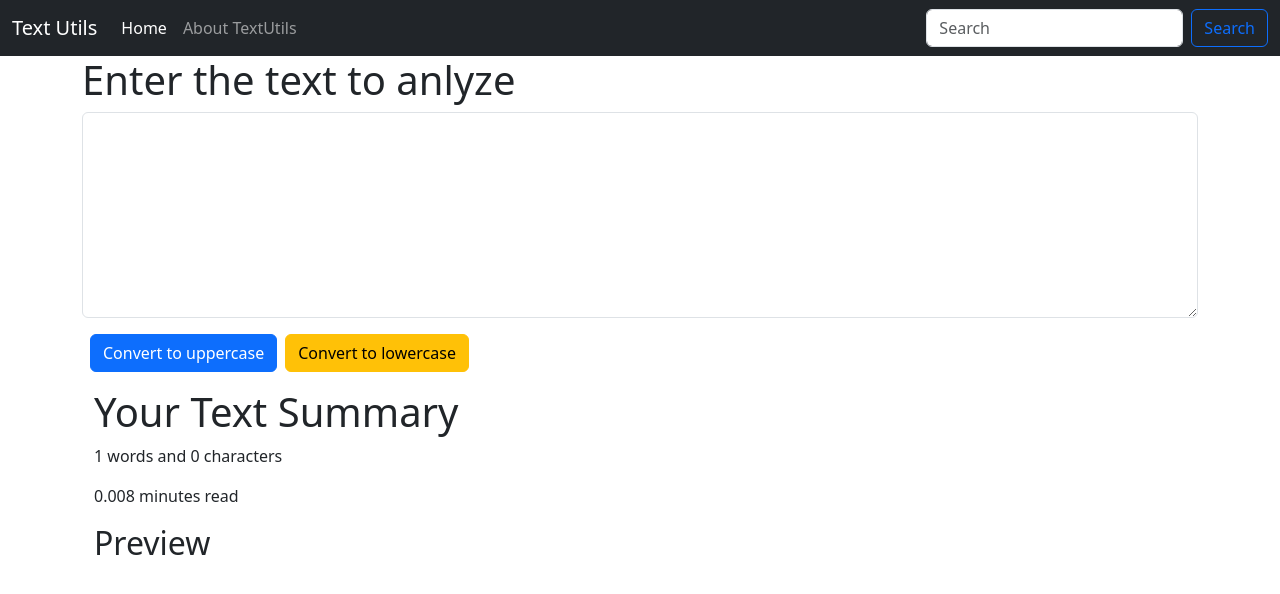
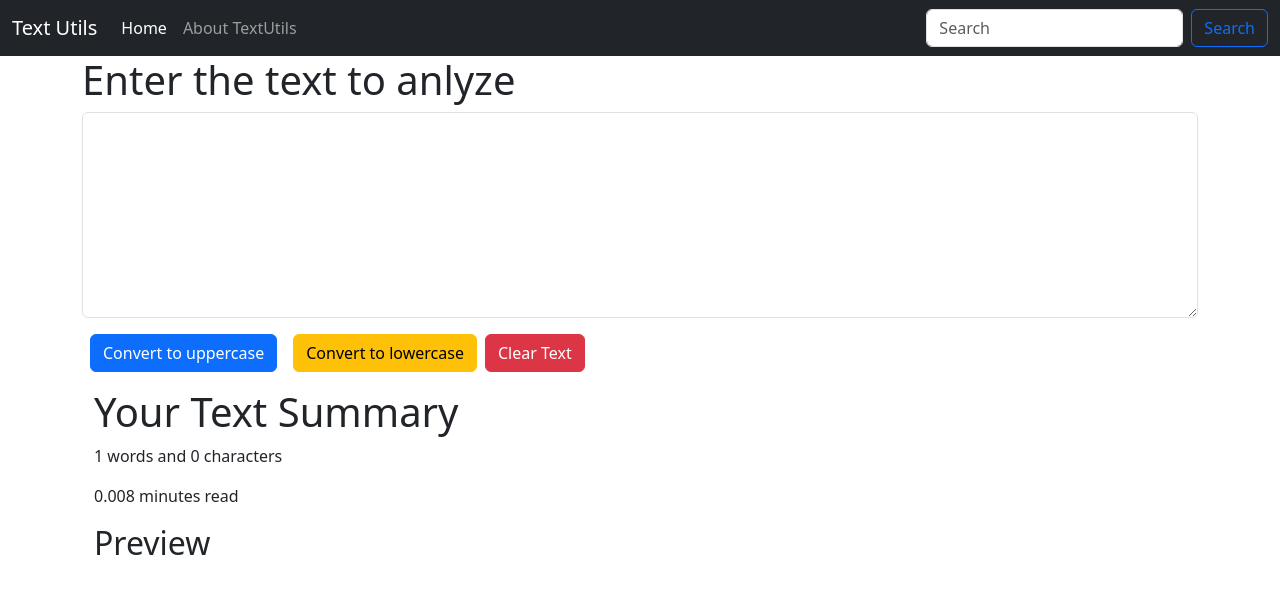
Before and after one commit to sandesh6190/TextUtils, a React (Create React App) app: page / in a window 1280 px wide. Shown: the top 594 px of the page. Built offline with nearby package versions, Linux system fonts and the light colour scheme.

Commit message:
Adding Additional features

```diff
--- a/src/Components/TextForm.js
+++ b/src/Components/TextForm.js
@@ -13,6 +13,11 @@ export default function TextForm(props) {
     setText(lwText);
   }
 
+  const handleClrClick = () =>{
+    let clearText = '';
+    setText(clearText);
+  }
+
   const handleOnChange = (event) =>{
     setText(event.target.value)
   }
@@ -25,7 +30,9 @@ export default function TextForm(props) {
         <textarea className="form-control" value={text} onChange={handleOnChange} id="exampleFormControlTextarea1" rows="8"></textarea>
         </div>
         <button className='btn btn-primary mx-2' onClick={handleUpClick}>Convert to uppercase</button>
-        <button className='btn btn-warning' onClick={handleLwClick}>Convert to lowercase</button>
+        <button className='btn btn-warning mx-2' onClick={handleLwClick}>Convert to lowercase</button>
+        <button className='btn btn-danger' onClick={handleClrClick}>Clear Text</button>
+
 
         <div className='container my-3'>
           <h1>Your Text Summary</h1>
```
